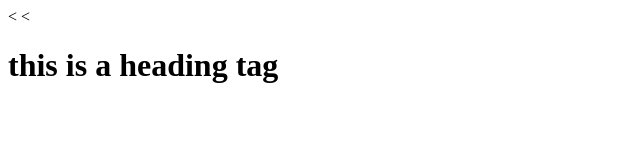
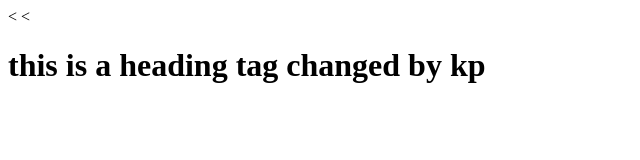
Before and after one commit to KaruneshPal/git-one, a plain HTML site: page index.html in a window 1280 px wide. Shown: the whole page, without its empty margins (0-640 px from the left). Drawn offline with Linux system fonts and the light colour scheme.

Commit message:
Update index.html

```diff
--- a/index.html
+++ b/index.html
@@ -5,7 +5,7 @@
     <title>whooo</title>
   </head>
   <body>
-    <<h1> this is a heading tag</h1>
+    <<h1> this is a heading tag changed by kp</h1>
 
   </body>
 </html>
```
